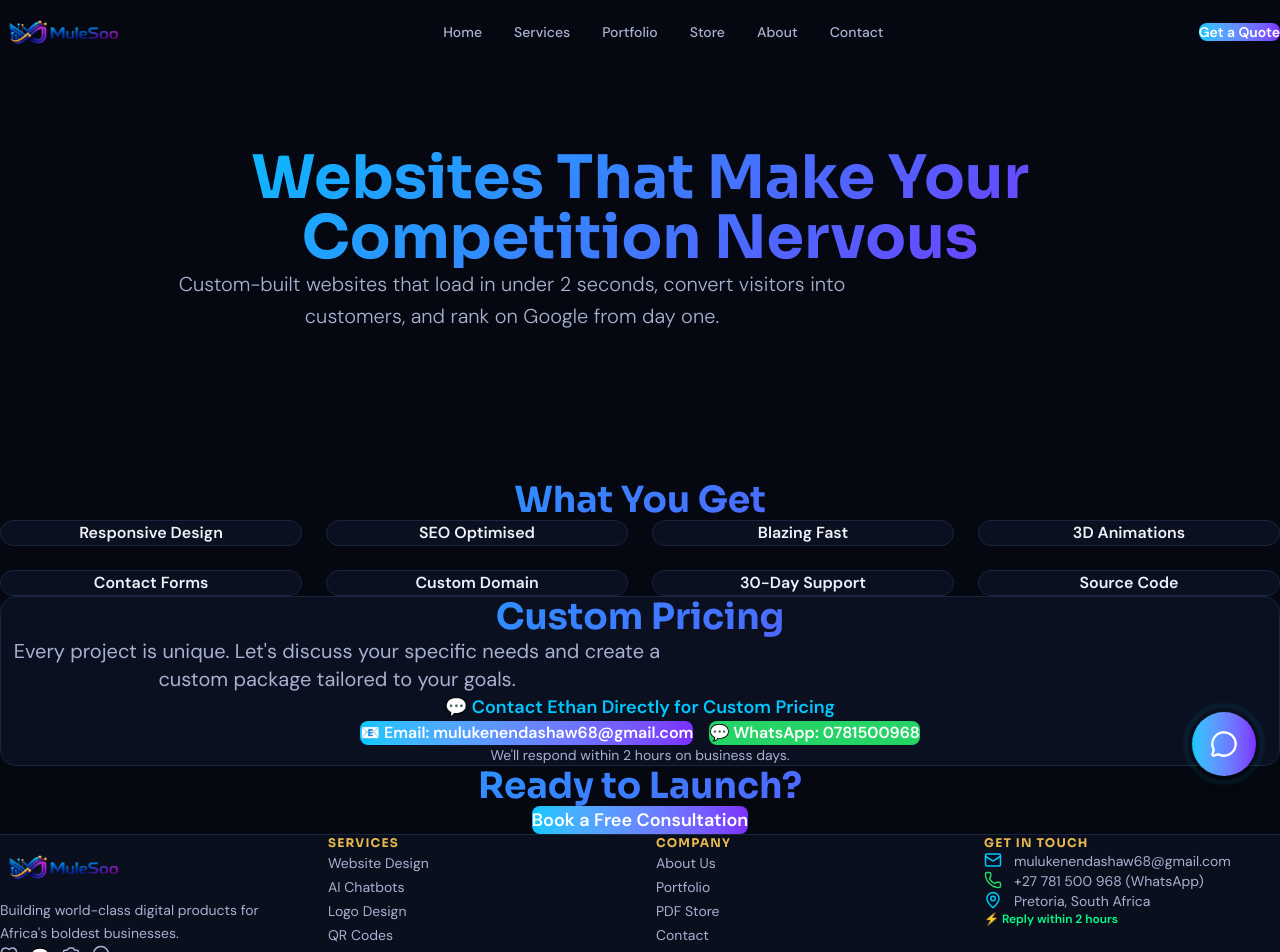
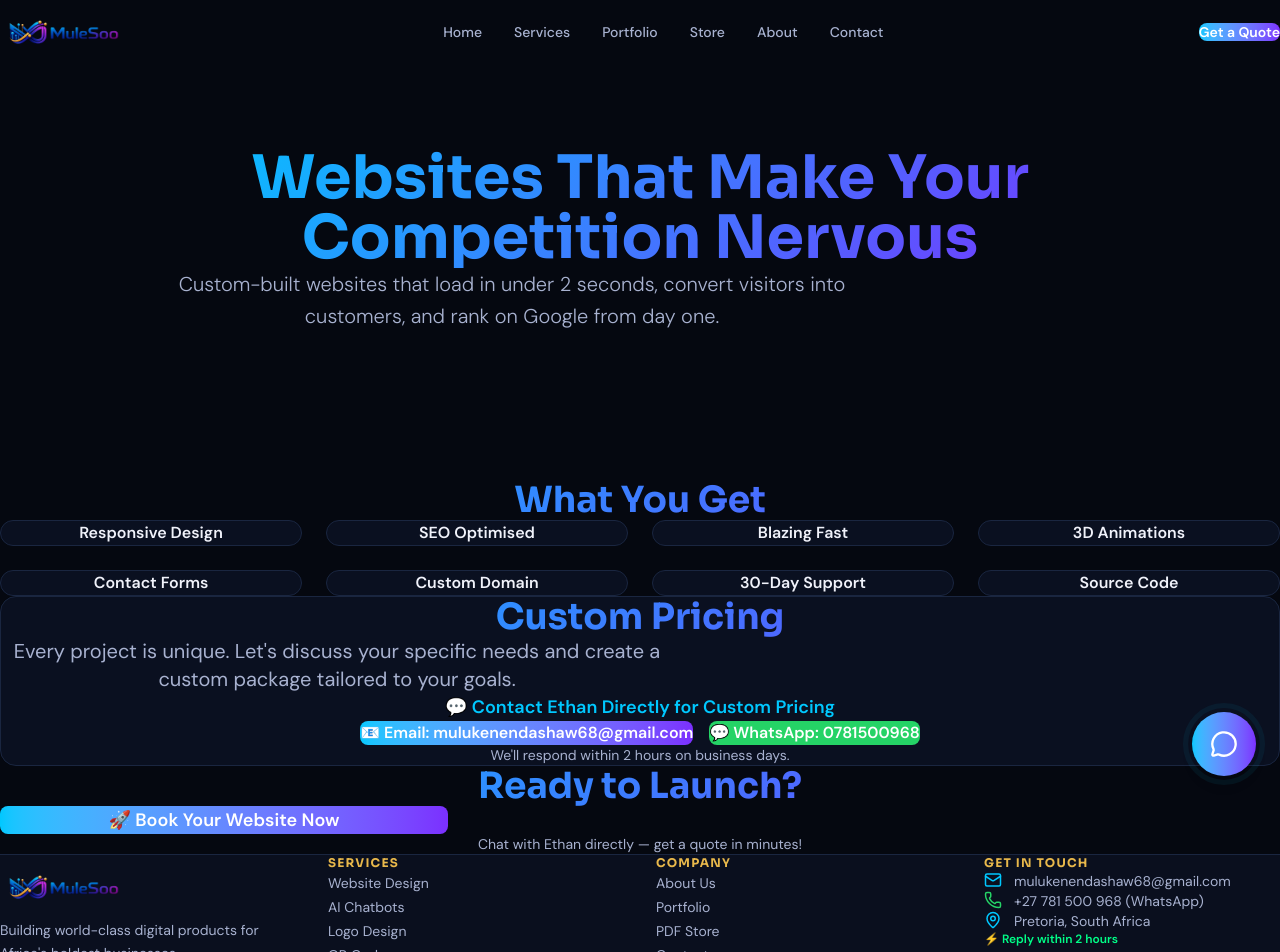
Before and after one commit to Ethan5322/muleso, a Next.js app: page /services/website-design in a window 1280 px wide. Shown: the top 952 px of the page. Built offline with nearby package versions, Linux system fonts and the light colour scheme.

Commit message:
feat: implement smart chatbot opening - auto-open on contact page and on service pages with StartBookingButton

```diff
--- a/app/layout.tsx
+++ b/app/layout.tsx
@@ -3,6 +3,7 @@ import "./globals.css";
 import Navbar from "@/components/Navbar";
 import Footer from "@/components/Footer";
 import ClientWrapper from "@/components/ClientWrapper";
+import { ChatbotProvider } from "@/context/ChatbotContext";
 
 export const metadata: Metadata = {
   title: {
@@ -63,11 +64,13 @@ export default function RootLayout({
         />
       </head>
       <body className="bg-[var(--bg-primary)] text-[var(--text-primary)] overflow-x-hidden">
-        <ClientWrapper>
-          <Navbar />
-          <main className="min-h-screen flex flex-col pt-20">{children}</main>
-          <Footer />
-        </ClientWrapper>
+        <ChatbotProvider>
+          <ClientWrapper>
+            <Navbar />
+            <main className="min-h-screen flex flex-col pt-20">{children}</main>
+            <Footer />
+          </ClientWrapper>
+        </ChatbotProvider>
       </body>
     </html>
   );
--- a/app/services/website-design/page.tsx
+++ b/app/services/website-design/page.tsx
@@ -3,6 +3,7 @@
 import Link from 'next/link';
 import { motion } from 'framer-motion';
 import PageHero from '@/components/PageHero';
+import StartBookingButton from '@/components/StartBookingButton';
 
 export default function WebsiteDesignPage() {
   return (
@@ -87,12 +88,12 @@ export default function WebsiteDesignPage() {
           className="text-center"
         >
           <h2 className="text-4xl font-bold font-sora mb-6 gradient-text">Ready to Launch?</h2>
-          <Link
-            href="/contact"
-            className="inline-block px-10 py-4 bg-gradient-to-r from-[var(--accent-blue)] to-[var(--accent-purple)] text-white font-bold font-sora rounded-lg hover:scale-105 transition-transform text-lg"
-          >
-            Book a Free Consultation
-          </Link>
+          <div className="max-w-md mx-auto">
+            <StartBookingButton text="🚀 Book Your Website Now" size="lg" />
+          </div>
+          <p className="text-sm text-[var(--text-secondary)] mt-4">
+            Chat with Ethan directly — get a quote in minutes!
+          </p>
         </motion.div>
       </div>
     </div>
--- a/components/ChatbotWidget.tsx
+++ b/components/ChatbotWidget.tsx
@@ -1,8 +1,10 @@
 'use client';
 
-import { useState, useRef } from 'react';
+import { useState, useRef, useEffect } from 'react';
 import { MessageCircle, X, ArrowUp, Download } from 'lucide-react';
 import { motion, AnimatePresence } from 'framer-motion';
+import { usePathname } from 'next/navigation';
+import { useChatbot } from '@/context/ChatbotContext';
 import jsPDF from 'jspdf';
 
 interface Message {
@@ -30,7 +32,8 @@ const SERVICES = [
 ];
 
 export default function ChatbotWidget() {
-  const [isOpen, setIsOpen] = useState(false);
+  const pathname = usePathname();
+  const { isOpen, setIsOpen, openChatbot } = useChatbot();
   const [messages, setMessages] = useState<Message[]>([]);
   const [inputValue, setInputValue] = useState('');
   const [stage, setStage] = useState<'greeting' | 'service' | 'name' | 'phone' | 'nationality' | 'details' | 'summary'>('greeting');
@@ -41,6 +44,13 @@ export default function ChatbotWidget() {
     service: '',
   });
   const messagesEndRef = useRef<HTMLDivElement>(null);
+
+  // Auto-open chatbot on contact page
+  useEffect(() => {
+    if (pathname === '/contact') {
+      openChatbot();
+    }
+  }, [pathname, openChatbot]);
 
   const scrollToBottom = () => {
     messagesEndRef.current?.scrollIntoView({ behavior: 'smooth' });
--- /dev/null
+++ b/components/StartBookingButton.tsx
@@ -0,0 +1,44 @@
+'use client';
+
+import { useChatbot } from '@/context/ChatbotContext';
+
+interface StartBookingButtonProps {
+  text?: string;
+  variant?: 'primary' | 'secondary' | 'tertiary';
+  size?: 'sm' | 'md' | 'lg';
+}
+
+export default function StartBookingButton({
+  text = '🚀 Start Booking Now',
+  variant = 'primary',
+  size = 'md',
+}: StartBookingButtonProps) {
+  const { openChatbot } = useChatbot();
+
+  const sizeClasses = {
+    sm: 'px-4 py-2 text-sm',
+    md: 'px-8 py-3 text-base',
+    lg: 'px-10 py-4 text-lg',
+  };
+
+  const variantClasses = {
+    primary: 'bg-gradient-to-r from-[var(--accent-blue)] to-[var(--accent-purple)] text-white hover:shadow-[0_0_20px_var(--glow-blue)]',
+    secondary: 'border-2 border-[var(--accent-blue)] text-[var(--accent-blue)] hover:bg-[var(--glow-blue)]',
+    tertiary: 'bg-[var(--bg-card)] border border-[var(--border)] text-[var(--text-secondary)] hover:border-[var(--accent-blue)] hover:text-[var(--accent-blue)]',
+  };
+
+  return (
+    <button
+      onClick={openChatbot}
+      className={`
+        ${sizeClasses[size]}
+        ${variantClasses[variant]}
+        font-bold font-sora rounded-lg
+        hover:scale-105 transition-all duration-200
+        inline-block w-full text-center
+      `}
+    >
+      {text}
+    </button>
+  );
+}
--- /dev/null
+++ b/context/ChatbotContext.tsx
@@ -0,0 +1,33 @@
+'use client';
+
+import { createContext, useContext, useState, ReactNode } from 'react';
+
+interface ChatbotContextType {
+  isOpen: boolean;
+  setIsOpen: (open: boolean) => void;
+  openChatbot: () => void;
+  closeChatbot: () => void;
+}
+
+const ChatbotContext = createContext<ChatbotContextType | undefined>(undefined);
+
+export function ChatbotProvider({ children }: { children: ReactNode }) {
+  const [isOpen, setIsOpen] = useState(false);
+
+  const openChatbot = () => setIsOpen(true);
+  const closeChatbot = () => setIsOpen(false);
+
+  return (
+    <ChatbotContext.Provider value={{ isOpen, setIsOpen, openChatbot, closeChatbot }}>
+      {children}
+    </ChatbotContext.Provider>
+  );
+}
+
+export function useChatbot() {
+  const context = useContext(ChatbotContext);
+  if (context === undefined) {
+    throw new Error('useChatbot must be used within ChatbotProvider');
+  }
+  return context;
+}
```
